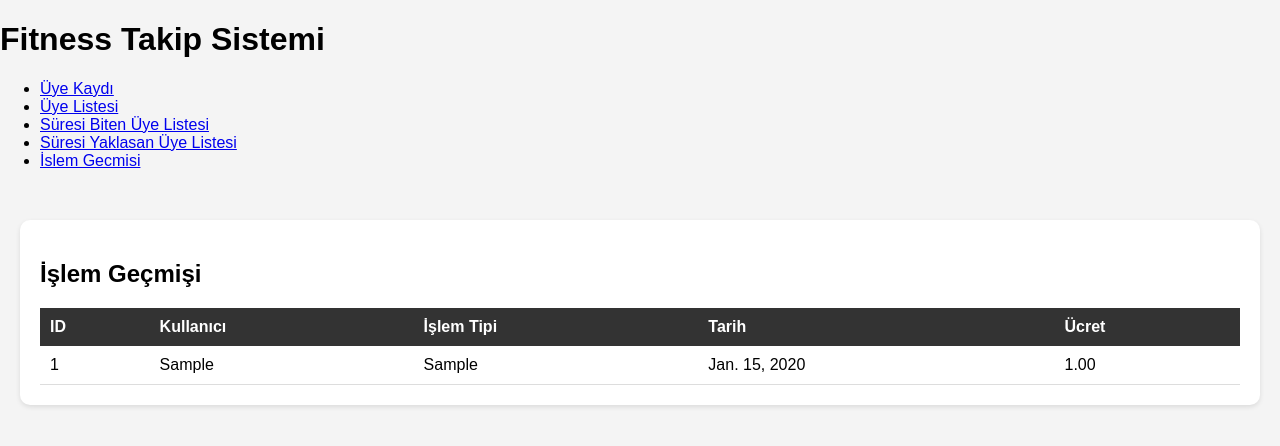
After one commit to emirhantavus/spor-salonu-uygulamasi, a Django app: page /islem-gecmisi/ in a window 1280 px wide. The commit adds this page. Shown: the top 446 px of the page. Run offline with Django 4.2, Linux system fonts and the light colour scheme; tables that the repository leaves empty hold one stand-in row (values such as "Sample post").

Commit message:
islem gecmisi eklendi

```diff
--- a/backend/API/models.py
+++ b/backend/API/models.py
@@ -23,7 +23,7 @@ class Kullanici(models.Model):
 class IslemGecmisi(models.Model):
       kullanici = models.ForeignKey(Kullanici, on_delete=models.CASCADE, related_name='islem_gecmisi')
       islem_tipi = models.CharField(max_length=255)
-      tarih = models.DateField()
+      tarih = models.DateField(auto_now_add=True)
       ucret = models.DecimalField(max_digits=10, decimal_places=2)
 
       def __str__(self):
--- a/backend/API/urls.py
+++ b/backend/API/urls.py
@@ -1,6 +1,6 @@
 from django.contrib import admin
 from django.urls import path
-from .views import uye_kayit , uye_listesi, suresi_biten_uyeler , suresi_yaklasan_uyeler , uye_detay
+from .views import uye_kayit , uye_listesi, suresi_biten_uyeler , suresi_yaklasan_uyeler , uye_detay , islem_gecmisi
 
 urlpatterns = [
     path('uyeler/',uye_kayit, name='uye_kayit'),
@@ -8,4 +8,5 @@ urlpatterns = [
     path('uye-liste/',uye_listesi, name='uye_listesi'),
     path('suresi-biten-uye-liste/',suresi_biten_uyeler, name='suresi_biten_uyeler'),
     path('suresi-yaklasan-uye-liste/',suresi_yaklasan_uyeler, name='suresi_yaklasan_uyeler'),
+    path('islem-gecmisi/',islem_gecmisi,name='islem_gecmisi')
 ]
--- a/backend/API/views.py
+++ b/backend/API/views.py
@@ -1,5 +1,5 @@
 from django.shortcuts import render, redirect , get_object_or_404
-from .models import Kullanici
+from .models import Kullanici , IslemGecmisi
 from django.utils.timezone import now
 from django.http import HttpResponse
 def uye_kayit(request):
@@ -18,6 +18,12 @@ def uye_kayit(request):
                   uyelik_suresi_ay=uyelik_suresi,
                   notlar=notlar)
             yeni_uye.save()
+
+            IslemGecmisi.objects.create(
+                  kullanici=yeni_uye,
+                  islem_tipi="Yeni Üye Eklendi",
+                  ucret = ucret
+            )
 
             return redirect('uye_kayit')
       return render(request, 'uye_kayit.html')
@@ -49,12 +55,26 @@ def uye_detay(request, id):
                     if ay > 0:
                         uye.uyelik_suresi_ay += ay
                         uye.save()
+                        IslemGecmisi.objects.create(
+                              kullanici=uye,
+                              islem_tipi=f"Üyelik Süresi ' {ay} ' Uzatıldı",
+                              ucret=uye.ucret
+                        )
                 except ValueError:
                     return HttpResponse("Geçersiz süre değeri.", status=400)
 
             if yeni_not:
-                uye.notlar = yeni_not
-                uye.save()
+                  uye.notlar = yeni_not
+                  uye.save()
+            else:
+                  uye.notlar = ''
+                  uye.save()
+
 
             return redirect('uye_detay', id=uye.id)
       return render(request, 'uye_detay.html', {'uye': uye})
+
+
+def islem_gecmisi(request):
+      islem_gecmisi = IslemGecmisi.objects.all()
+      return render(request, 'islem_gecmisi.html',{'islem_gecmisi':islem_gecmisi})
--- a/backend/templates/base.html
+++ b/backend/templates/base.html
@@ -16,6 +16,7 @@
                     <li><a href="{% url 'uye_listesi' %}">Üye Listesi</a></li>
                     <li><a href="{% url 'suresi_biten_uyeler' %}">Süresi Biten Üye Listesi</a></li>
                     <li><a href="{% url 'suresi_yaklasan_uyeler' %}">Süresi Yaklasan Üye Listesi</a></li>
+                    <li><a href="{% url 'islem_gecmisi' %}">İslem Gecmisi</a></li>
                 </ul>
             </nav>
         </div>
--- /dev/null
+++ b/backend/templates/islem_gecmisi.html
@@ -0,0 +1,34 @@
+{% extends 'base.html' %}
+
+{% block extra_css %}
+{% load static %}
+<link rel="stylesheet" href="{% static 'css/uye_listele.css' %}">
+{% endblock %}
+
+{% block content %}
+<div class="list-container">
+    <h2>İşlem Geçmişi</h2>
+    <table>
+        <thead>
+            <tr>
+                <th>ID</th>
+                <th>Kullanıcı</th>
+                <th>İşlem Tipi</th>
+                <th>Tarih</th>
+                <th>Ücret</th>
+            </tr>
+        </thead>
+        <tbody>
+            {% for islem in islem_gecmisi %}
+            <tr>
+                <td>{{ islem.id }}</td>
+                <td>{{ islem.kullanici.ad_soyad }}</td>
+                <td>{{ islem.islem_tipi }}</td>
+                <td>{{ islem.tarih }}</td>
+                <td>{{ islem.ucret }}</td>
+            </tr>
+            {% endfor %}
+        </tbody>
+    </table>
+</div>
+{% endblock %}
--- a/backend/templates/suresi_biten_uyeler.html
+++ b/backend/templates/suresi_biten_uyeler.html
@@ -25,7 +25,7 @@
             {% for uye in suresi_biten_uyeler %}
             <tr>
                 <td>{{ uye.id }}</td>
-                <td>{{ uye.ad_soyad }}</td>
+                <td><a href="{% url 'uye_detay' uye.id %}">{{ uye.ad_soyad }}</a></td>
                 <td>{{ uye.baslangic_tarihi }}</td>
                 <td>{{ uye.uyelik_suresi_ay }}</td>
                 <td>{{ uye.hesapla_kalan_gun }}</td>
--- a/backend/templates/suresi_yaklasan_uyeler.html
+++ b/backend/templates/suresi_yaklasan_uyeler.html
@@ -25,7 +25,7 @@
             {% for uye in suresi_yaklasan_uyeler %}
             <tr>
                 <td>{{ uye.id }}</td>
-                <td>{{ uye.ad_soyad }}</td>
+                <td><a href="{% url 'uye_detay' uye.id %}">{{ uye.ad_soyad }}</a></td>
                 <td>{{ uye.baslangic_tarihi }}</td>
                 <td>{{ uye.uyelik_suresi_ay }}</td>
                 <td>{{ uye.hesapla_kalan_gun }}</td>
--- a/backend/templates/uye_listesi.html
+++ b/backend/templates/uye_listesi.html
@@ -25,7 +25,7 @@
             {% for uye in uyeler %}
             <tr>
                 <td>{{ uye.id }}</td>
-                <td>{{ uye.ad_soyad }}</td>
+                <td><a href="{% url 'uye_detay' uye.id %}">{{ uye.ad_soyad }}</a></td>
                 <td>{{ uye.baslangic_tarihi }}</td>
                 <td>{{ uye.uyelik_suresi_ay }}</td>
                 <td>{{ uye.hesapla_kalan_gun }}</td>
```
Also changed, not shown: backend/API/migrations/0004_alter_islemgecmisi_tarih.py (added).
